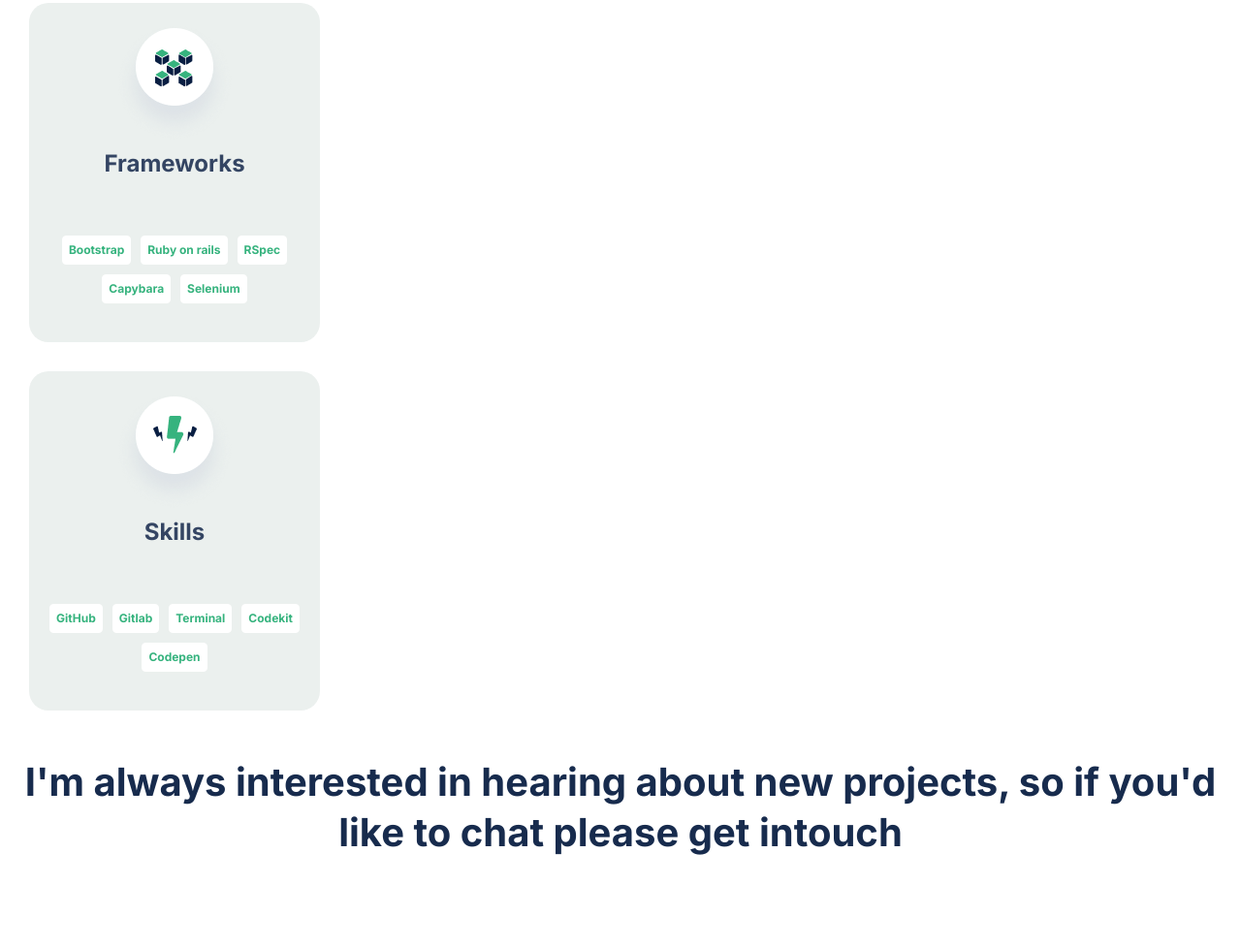
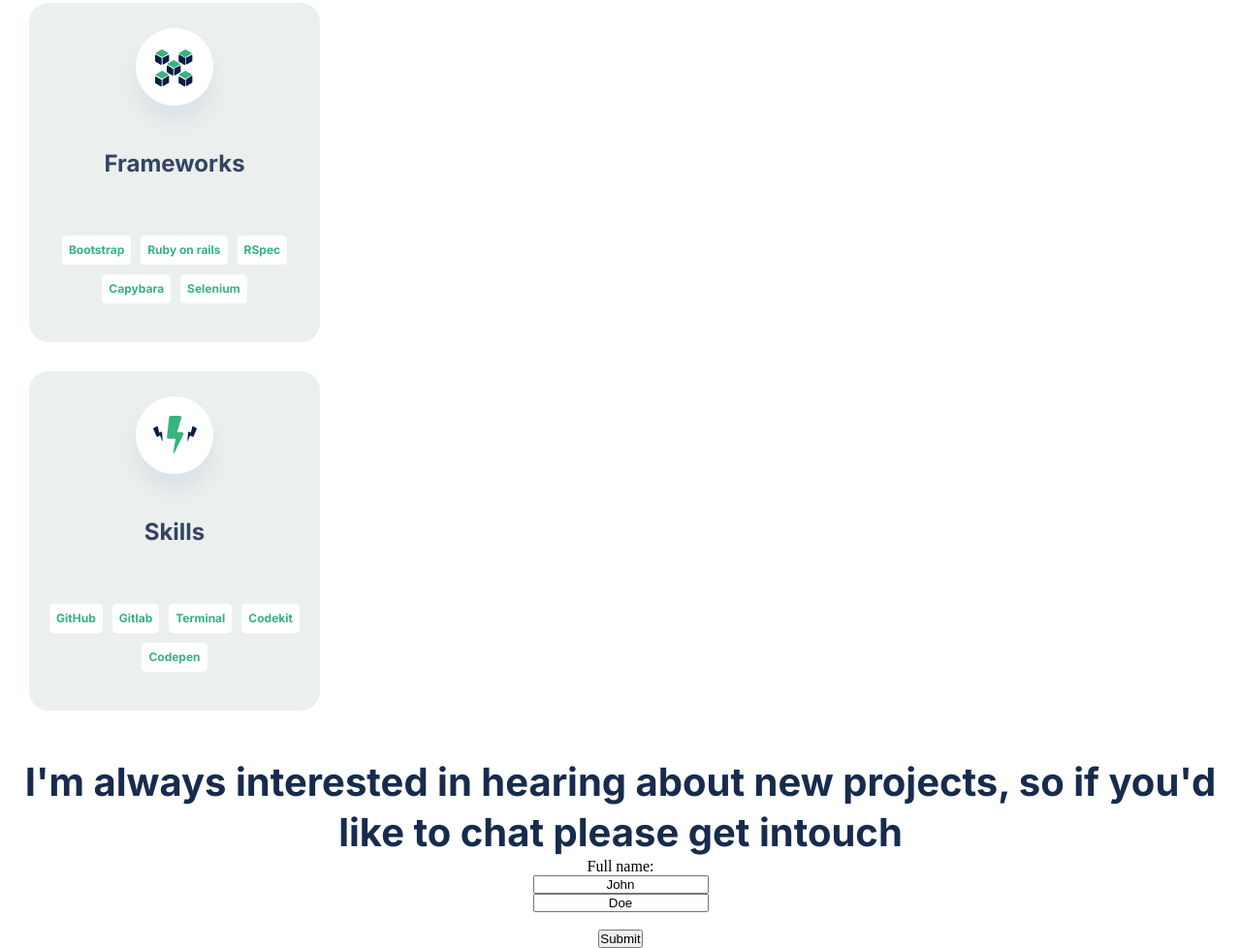
Before and after one commit to abel-blue/mobile-first, a website: page index.html in a window 1280 px wide. Shown: the part 4555-5533 px from the top of the page at 97% size. Before the commit the page ends 5440 px from the top, so only its background shows below. Drawn offline with Linux system fonts and the light colour scheme.

Commit message:
added the form section

```diff
--- a/index.html
+++ b/index.html
@@ -303,6 +303,17 @@
             I'm always interested in hearing about new projects, so if you'd
             like to chat please get intouch
           </h3>
+          <form action="/action_page.php">
+            <label for="fname">Full name:</label><br />
+            <input type="text" id="fname" name="fname" value="John" /><br />
+            <input
+              type="text"
+              id="lname"
+              name="lname"
+              value="Doe"
+            /><br /><br />
+            <input type="submit" value="Submit" />
+          </form>
         </div>
       </section>
     </footer>
--- a/style.css
+++ b/style.css
@@ -190,7 +190,6 @@
 }
 
 .grid {
-  background-image: url(./assets/background-contact-shape2.png);
   display: flex;
   flex-direction: column;
   align-items: flex-end;
```
